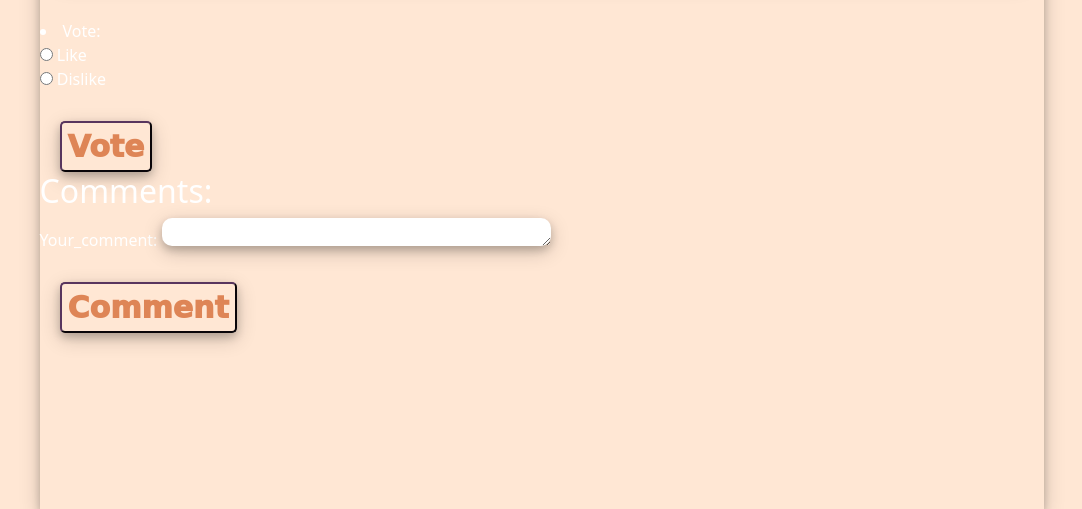
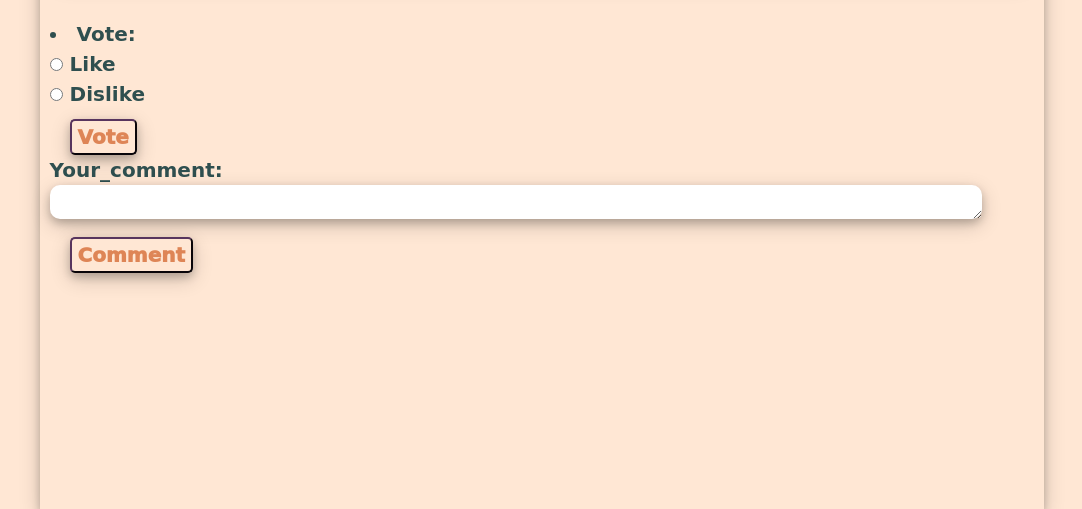
Before and after one commit to okusamaOwO/Quyts, a Django app: template forum/templates/forum/post.html in a window 1280 px wide. Shown: the part 347-856 px from the top of the page, without its empty margins (98-1180 px from the left). Run offline with Django 5.2, Linux system fonts and the light colour scheme; the template is opened without the code that fills it: values that come from a table or form of the project are taken from there, others are empty; some web fonts are replaced.

Commit message:
Remove .idea directory modify some forum stuffs

```diff
--- a/forum/form.py
+++ b/forum/form.py
@@ -2,7 +2,7 @@ from django import forms
 from .widgets import RoundedTextarea  # Import the custom widget
 
 class CommentForm(forms.Form):
-    comment_context = forms.CharField(label="Your_comment", widget=RoundedTextarea(attrs={'rows': 1, 'cols': 40}), max_length=200)
+    comment_context = forms.CharField(label="Your_comment", widget=RoundedTextarea(attrs={'rows': 1, 'cols': 90}), max_length=200)
 
 class PostForm(forms.Form):
     post_title = forms.CharField(  label="Chủ đề :", widget=RoundedTextarea(attrs={'rows': 2, 'cols': 55}), max_length=200)
--- a/forum/templates/forum/post.html
+++ b/forum/templates/forum/post.html
@@ -19,14 +19,17 @@
         <p class="like-dislike">Like: {{ post.post_like }}      Dislike: {{ post.post_dislike }}</p>
         <form method="post">
             {% csrf_token %}
-            {{ vote_form.as_ul }}
-            <button type="submit">Vote</button>
+            <div class="vote-form">
+                {{ vote_form.as_ul}}
+                <button class="smaller-button" type="submit">Vote</button>
+            </div>
         </form>
-        <h2>Comments:</h2>
         <form method="post">
+        <div class="vote-form">
             {% csrf_token %}
             {{ comment_form }}
-            <button type="submit">Comment</button>
+            <button class="smaller-button" type="submit">Comment</button>
+        </div>
         </form>
         <div>
             {% for comment in post.comment_set.all %}
--- a/learners/static/learners/style.css
+++ b/learners/static/learners/style.css
@@ -1,9 +1,30 @@
 @import url('https://fonts.cdnfonts.com/css/be-vietnam-pro');
 
+.smaller-button{
+    font-family: 'Be VietNam Pro', cursive;
+    font-weight: 1000;
+    font-size: 20px;
+    color: #DE8556;
+    text-decoration: none;
+    margin-left:20px;
+    margin-top: 10px;
+    border-width: 2px;
+    border-radius: 5px;
+    box-shadow: 0 4px 8px 0 rgba(0, 0, 0, 0.2), 0 6px 20px 0 rgba(0, 0, 0, 0.19);
+    border-color: #58355E;
+    background-color: #FFE7D4;
+    transition: background-color 0.3s ease-in-out;
+}
+.vote-form {
+    padding-left: 10px;
+    font-family: 'Be VietNam Pro', cursive;
+    font-weight: 700;
+    font-size: 20px;
+    color: darkslategray;
+}
 .subject-math::after {
   content:"Toán";
 }
-
 .subject-english::after {
   content: "Tiếng Anh";
 }
```
Also changed, not shown: 1 other file.
